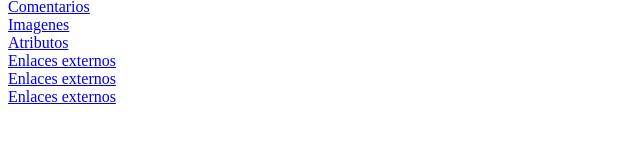
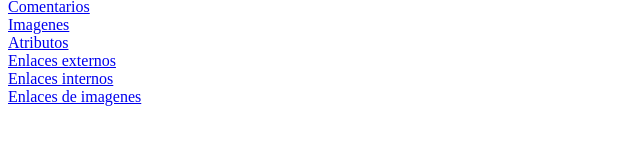
Before and after one commit to LuqueCode/LuqueCode.github.io, a plain HTML site: page index.html in a window 1280 px wide. Shown: the part 242-386 px from the top of the page, 0-640 px from the left. Drawn offline with Linux system fonts and the light colour scheme.

Commit message:
Update index.html

```diff
--- a/index.html
+++ b/index.html
@@ -15,7 +15,7 @@
     <a href="/PP/HTML/imagenes.html">Imagenes</a><br>
     <a href="/PP/HTML/atributos.html">Atributos</a><br>
     <a href="/PP/HTML/enlaces_externos.html">Enlaces externos</a><br>
-    <a href="/PP/HTML/enlaces_internos.html">Enlaces externos</a><br>
-    <a href="/PP/HTML/enlaces_imagenes.html">Enlaces externos</a><br>
+    <a href="/PP/HTML/enlaces_internos.html">Enlaces internos</a><br>
+    <a href="/PP/HTML/enlaces_imagenes.html">Enlaces de imagenes</a><br>
   </body>
 </html>
```
